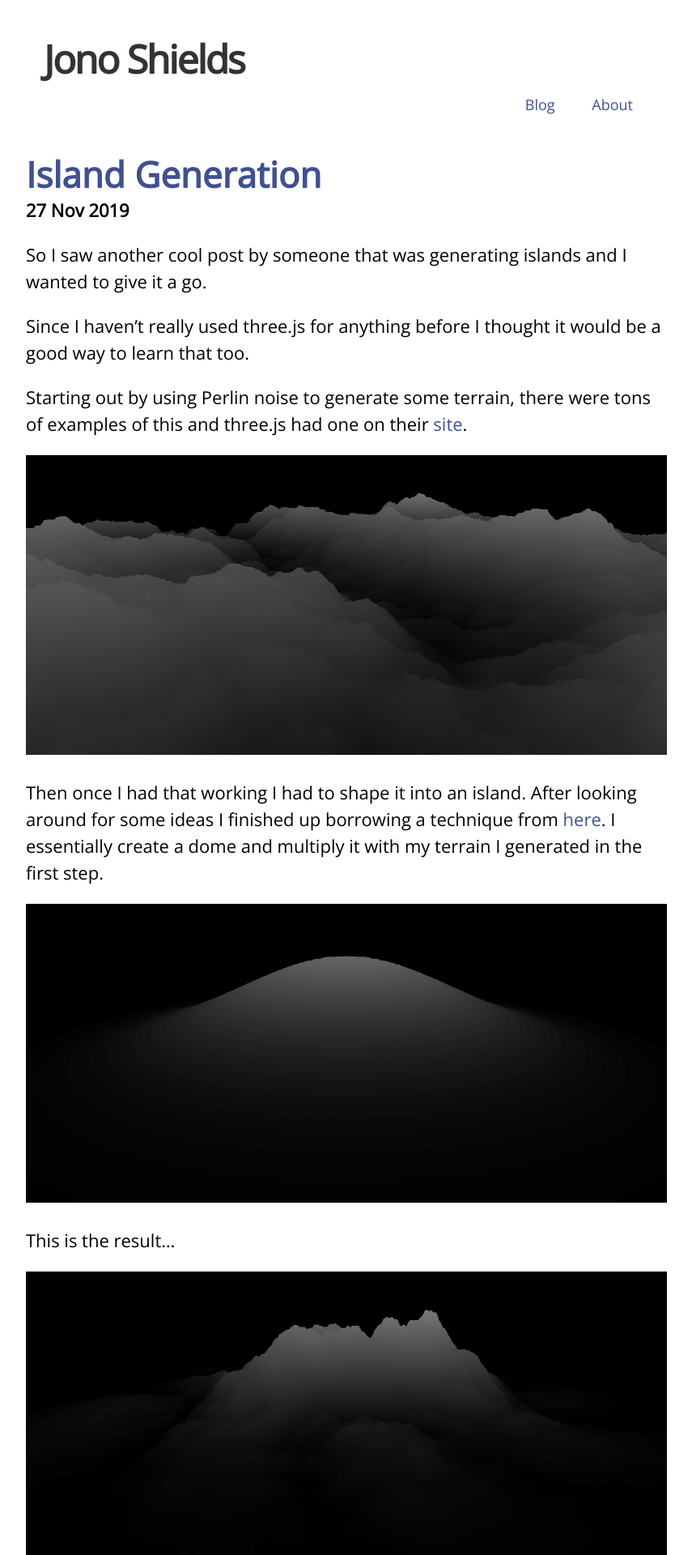
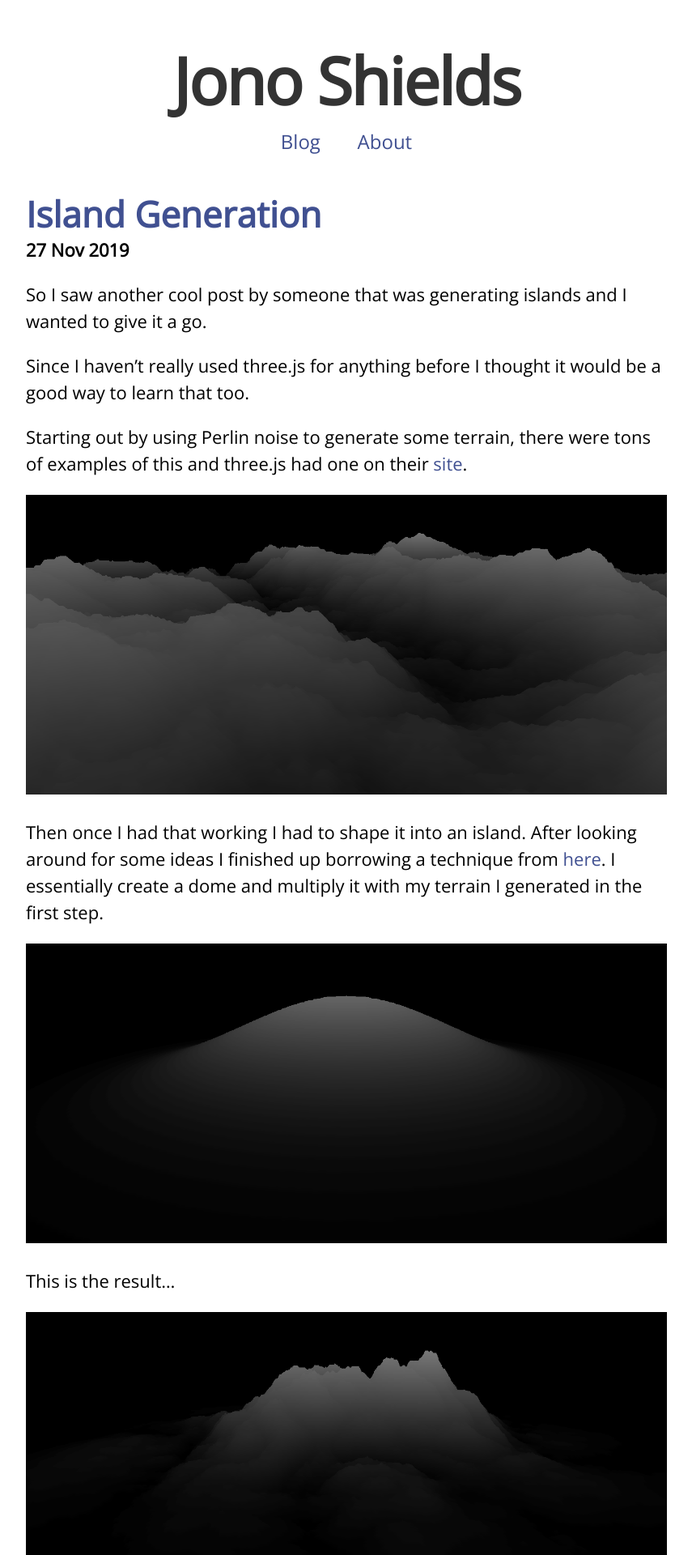
Before and after one commit to foopod/blog-3.0, a Jekyll site: the page built from index.html, in a window 1280 px wide. Shown: the top 1920 px of the page at 81% size, without its empty margins (212-1067 px from the left). Built offline with Jekyll 4.4.1, drawn with Linux system fonts in a browser that asks for light colours; the list of posts is cut into pages by our own code.

Commit message:
more better desktop

```diff
--- a/public/css/style.css
+++ b/public/css/style.css
@@ -164,6 +164,13 @@ p img{
   body {
     font-size:22px;
   }
+  #site-title{
+    font-size:5rem;
+
+  }
+  nav a{
+    font-size: 1.5rem;
+  }
   .grid {
     display: flex;
     flex-wrap: wrap;
@@ -179,16 +186,6 @@ p img{
 }
 
 @media screen and (min-width: 690px) {
-  #site-title {
-    text-align:left;
-  }
-  nav {
-    text-align:right;
-  }
-  .tagline{
-    text-align:left;
-  }
-
   .post img{
     margin-left: 0;
     margin-right: 0;
```
